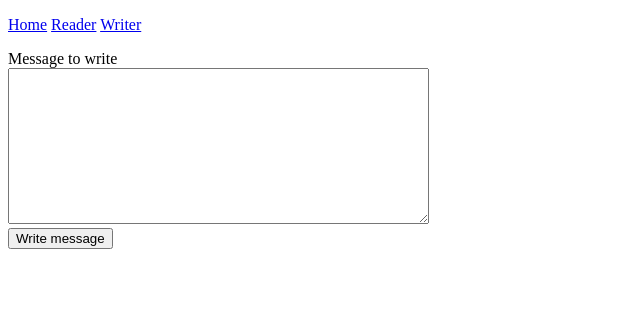
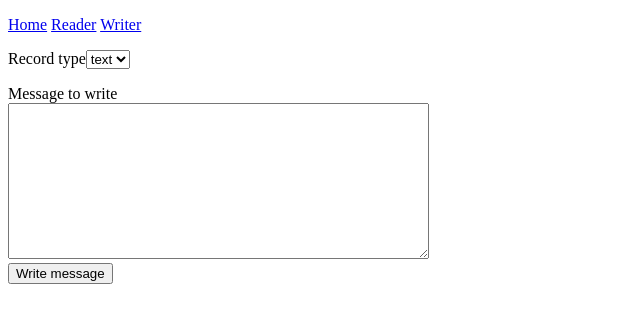
Before and after one commit to regularcoder/web-nfc-demo, a plain HTML site: page writer.html in a window 1280 px wide. Shown: the whole page, without its empty margins (0-640 px from the left). Drawn offline with Linux system fonts and the light colour scheme.

Commit message:
Nikhil: add ability to specify type of record being written

```diff
--- a/writer.html
+++ b/writer.html
@@ -22,8 +22,11 @@
 
                 const ndef = new NDEFReader();
 
+                const recordTypeSelect = document.getElementById("recordType");
                 const messageToWriteTextArea = document.getElementById("messageToWrite");
                 await ndef.write(messageToWriteTextArea.value);
+
+                await ndef.write({records: [{recordType: recordTypeSelect.value, data: messageToWriteTextArea.value}]});
 
                 writeLog("Message written");
             } catch (ex) {
@@ -37,6 +40,12 @@
     <a href="reader.html">Reader</a>
     <a href="writer.html">Writer</a>
 </p>
+<p>
+    <label for="recordType">Record type</label><select name="recordType" id="recordType">
+    <option value="text">text</option>
+    <option value="url">url</option>
+</select>
+</p>
 <label for="messageToWrite">Message to write</label><br/>
 <textarea id="messageToWrite" rows="10" cols="50"></textarea><br/>
 <button onclick="writeMessage()">Write message</button>
```
